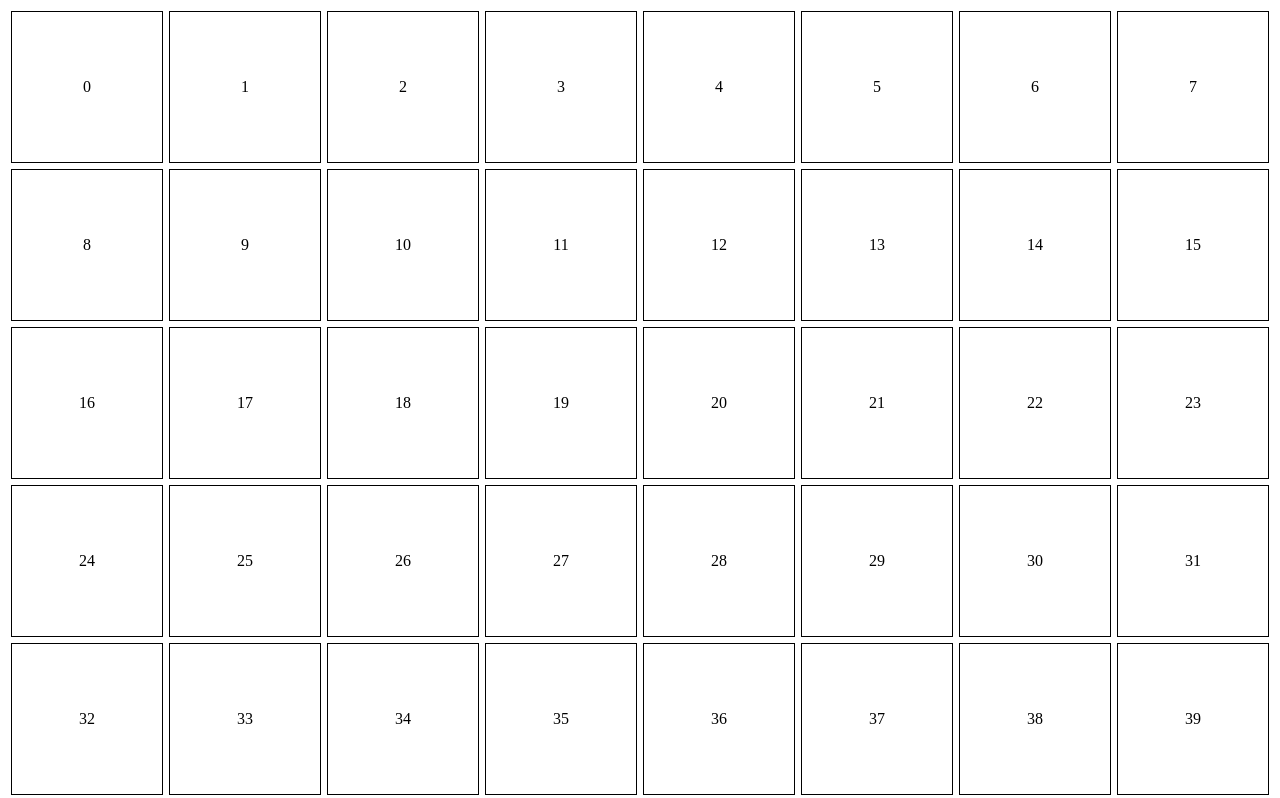
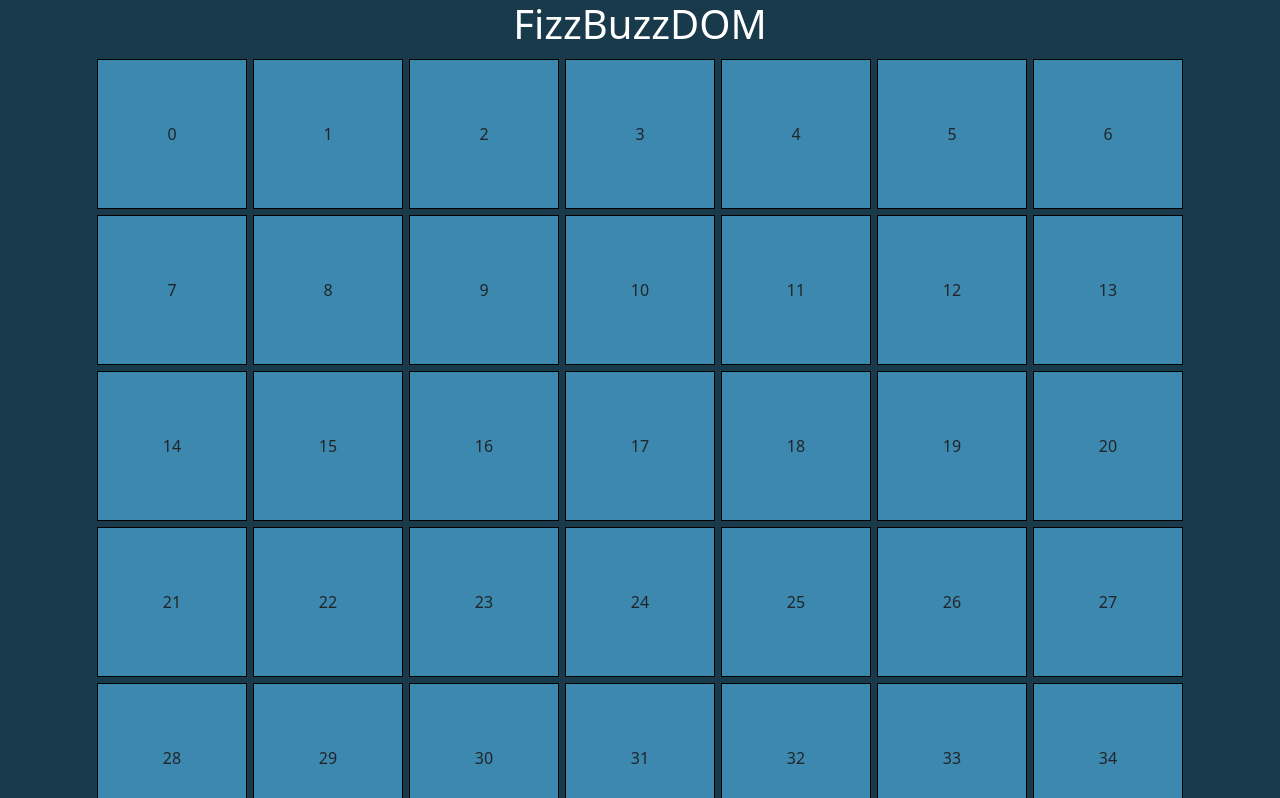
Before and after one commit to chry902/js-fizzbuzzdom, a plain HTML site: page index.html in a window 1280 px wide. Shown: the top 798 px of the page. Drawn offline with nearby package versions, Linux system fonts and the light colour scheme.

Commit message:
avanzamento

```diff
--- a/indext.html
+++ b/index.html
@@ -4,12 +4,19 @@
     <meta charset="UTF-8">
     <meta http-equiv="X-UA-Compatible" content="IE=edge">
     <meta name="viewport" content="width=device-width, initial-scale=1.0">
+    <link href="https://cdn.jsdelivr.net/npm/bootstrap@5.1.3/dist/css/bootstrap.min.css" rel="stylesheet" integrity="sha384-1BmE4kWBq78iYhFldvKuhfTAU6auU8tT94WrHftjDbrCEXSU1oBoqyl2QvZ6jIW3" crossorigin="anonymous">
     <title>Document</title>
+
     <link rel="stylesheet" href="style.css">
 </head>
 <body>
-    <main>
+    <main class="container">
+        <div class="title d-flex justify-content-center text-white fs-1">
+            <h1>FizzBuzzDOM</h1>
+        </div>
         <section class="section">
+
+
 
         </section>
     </main>
--- a/style.css
+++ b/style.css
@@ -1,3 +1,9 @@
+body{
+    background-color: rgba(24, 58, 74, 1);
+}
+.container{
+
+}
 .section{
     display: flex;
     justify-content: center;
@@ -5,7 +11,7 @@
 }
 .box{
     align-items: center;
-
+    background-color: rgba(61, 136, 174, 1);
     justify-content: center;
     width: 150px;
     display: flex;
```
